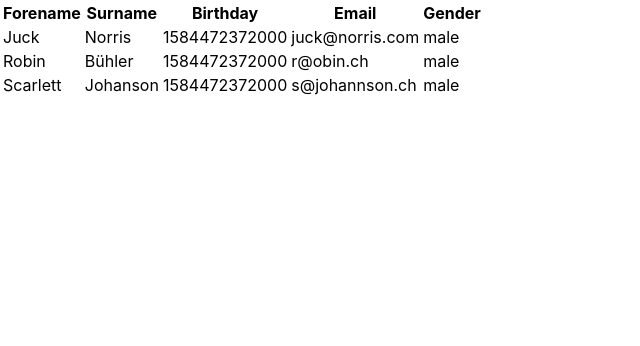
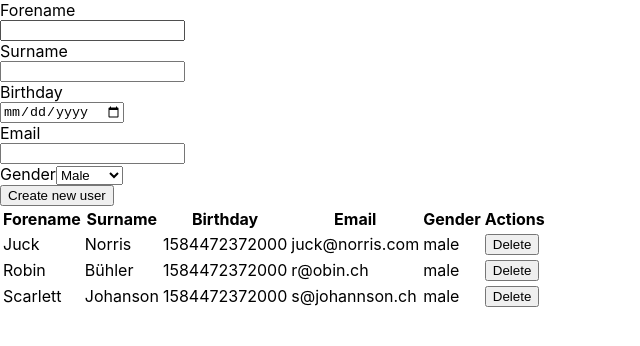
Before and after one commit to openscript/eb-zuerich-react-2020, a React (Create React App) app: page / in a window 1280 px wide. Shown: the top 346 px of the page, without its empty margins (0-640 px from the left). Built offline with nearby package versions, Linux system fonts and the light colour scheme.

Commit message:
Add create and delete action

```diff
--- /dev/null
+++ b/src/components/user/UserForm.css
@@ -0,0 +1,3 @@
+form input {
+    display: block;
+}
--- a/src/components/user/UserForm.tsx
+++ b/src/components/user/UserForm.tsx
@@ -1,5 +1,53 @@
-import React from 'react';
+import React, { useState } from 'react';
+import './UserForm.css';
+import { Gender } from '../../models/gender';
+import { User } from '../../models/user';
 
-export const UserForm: React.FC = () => {
-    return <div>UserForm</div>;
+interface Props {
+    saveUser: (user: User) => void;
 }
+
+export const UserForm: React.FC<Props> = (props) => {
+    const [currentUser, setCurrentUser] = useState<User>({
+        id: 0,
+        forename: '',
+        surname: '',
+        birthday: 0,
+        email: '',
+        gender: Gender.MALE
+    });
+
+    const handleSubmit = (event: React.FormEvent<HTMLFormElement>) => {
+        event.preventDefault();
+        props.saveUser(currentUser);
+    }
+
+    const handleChange = (event: React.ChangeEvent<HTMLInputElement | HTMLSelectElement>) => {
+        let value: string|number = event.target.value;
+        if(event.target.type === 'date') {
+            value = new Date(value).getTime();
+        }
+        const newCurrentUser = {...currentUser, [event.target.name]: value};
+        setCurrentUser(newCurrentUser);
+    }
+
+    return (
+        <form onSubmit={handleSubmit}>
+            <label htmlFor='forename'>Forename</label>
+            <input onChange={handleChange} required name='forename' type='text' id='forename' />
+            <label htmlFor='surname'>Surname</label>
+            <input onChange={handleChange} required name='surname' type='text' id='surname' />
+            <label htmlFor='birthday'>Birthday</label>
+            <input onChange={handleChange} required name='birthday' type='date' id='birthday' />
+            <label htmlFor='email'>Email</label>
+            <input onChange={handleChange} name='email' type='email' id='email' />
+            <label htmlFor='gender'>Gender</label>
+            <select onChange={handleChange} name='gender' id='gender'>
+                <option value={Gender.MALE}>Male</option>
+                <option value={Gender.FEMALE}>Female</option>
+                <option value={Gender.OTHER}>Other</option>
+            </select>
+            <input type='submit' value='Create new user' />
+        </form>
+    );
+}
--- a/src/components/user/UserIndex.tsx
+++ b/src/components/user/UserIndex.tsx
@@ -1,14 +1,12 @@
 import React from 'react';
 import { User } from '../../models/user';
-import { Gender } from '../../models/gender';
 
-export const UserIndex: React.FC = () => {
-    const users: User[] = [
-        { forename: 'Juck', surname: 'Norris', birthday: new Date().getTime(), email: 'juck@norris.com', gender: Gender.MALE},
-        { forename: 'Robin', surname: 'Bühler', birthday: new Date().getTime(), email: 'r@obin.ch', gender: Gender.MALE},
-        { forename: 'Scarlett', surname: 'Johanson', birthday: new Date().getTime(), email: 's@johannson.ch', gender: Gender.MALE},
-    ];
+interface Props {
+    users: User[]; // gleich wie users: Array<User>;
+    deleteAction: (id: number) => void;
+}
 
+export const UserIndex: React.FC<Props> = (props) => {
     return (
         <table>
             <thead>
@@ -18,16 +16,22 @@ export const UserIndex: React.FC = () => {
                     <th>Birthday</th>
                     <th>Email</th>
                     <th>Gender</th>
+                    <th>Actions</th>
                 </tr>
             </thead>
             <tbody>
-                {users.map(user => (
+                {props.users.map(user => (
                     <tr>
                         <td>{user.forename}</td>
                         <td>{user.surname}</td>
                         <td>{user.birthday}</td>
                         <td>{user.email}</td>
                         <td>{user.gender}</td>
+                        <td>
+                            <button onClick={() => props.deleteAction(user.id)}>
+                                Delete
+                            </button>
+                        </td>
                     </tr>
                 ))}
             </tbody>
--- a/src/containers/App.tsx
+++ b/src/containers/App.tsx
@@ -1,10 +1,33 @@
-import React from 'react';
+import React, { useState } from 'react';
 import { UserIndex } from '../components/user/UserIndex';
+import { User } from '../models/user';
+import { Gender } from '../models/gender';
+import { UserForm } from '../components/user/UserForm';
 
 function App() {
+  const defaultUsers: User[] = [
+    { id: 0, forename: 'Juck', surname: 'Norris', birthday: new Date().getTime(), email: 'juck@norris.com', gender: Gender.MALE},
+    { id: 1, forename: 'Robin', surname: 'Bühler', birthday: new Date().getTime(), email: 'r@obin.ch', gender: Gender.MALE},
+    { id: 2, forename: 'Scarlett', surname: 'Johanson', birthday: new Date().getTime(), email: 's@johannson.ch', gender: Gender.MALE},
+  ];
+
+  const [users, setUsers] = useState<User[]>(defaultUsers);
+
+  const createUser = (user: User) => {
+    const newUser = {...user, id: new Date().getTime() }
+    const newUsers = [...users, newUser];
+    setUsers(newUsers);
+  }
+
+  const deleteUser = (userId: number) => {
+    const newUsers = users.filter(u => u.id !== userId);
+    setUsers(newUsers);
+  }
+
   return (
     <div className="App">
-      <UserIndex />
+      <UserForm saveUser={createUser} />
+      <UserIndex users={users} deleteAction={deleteUser} />
     </div>
   );
 }
--- a/src/models/user.ts
+++ b/src/models/user.ts
@@ -1,9 +1,13 @@
 import { Gender } from './gender';
 
 export interface User {
+    id: number;
     forename: string,
     surname: string,
     email: string,
     birthday: number,
     gender: Gender
 }
+
+export interface UserDraft extends Omit<User, 'id'> {
+}
```
